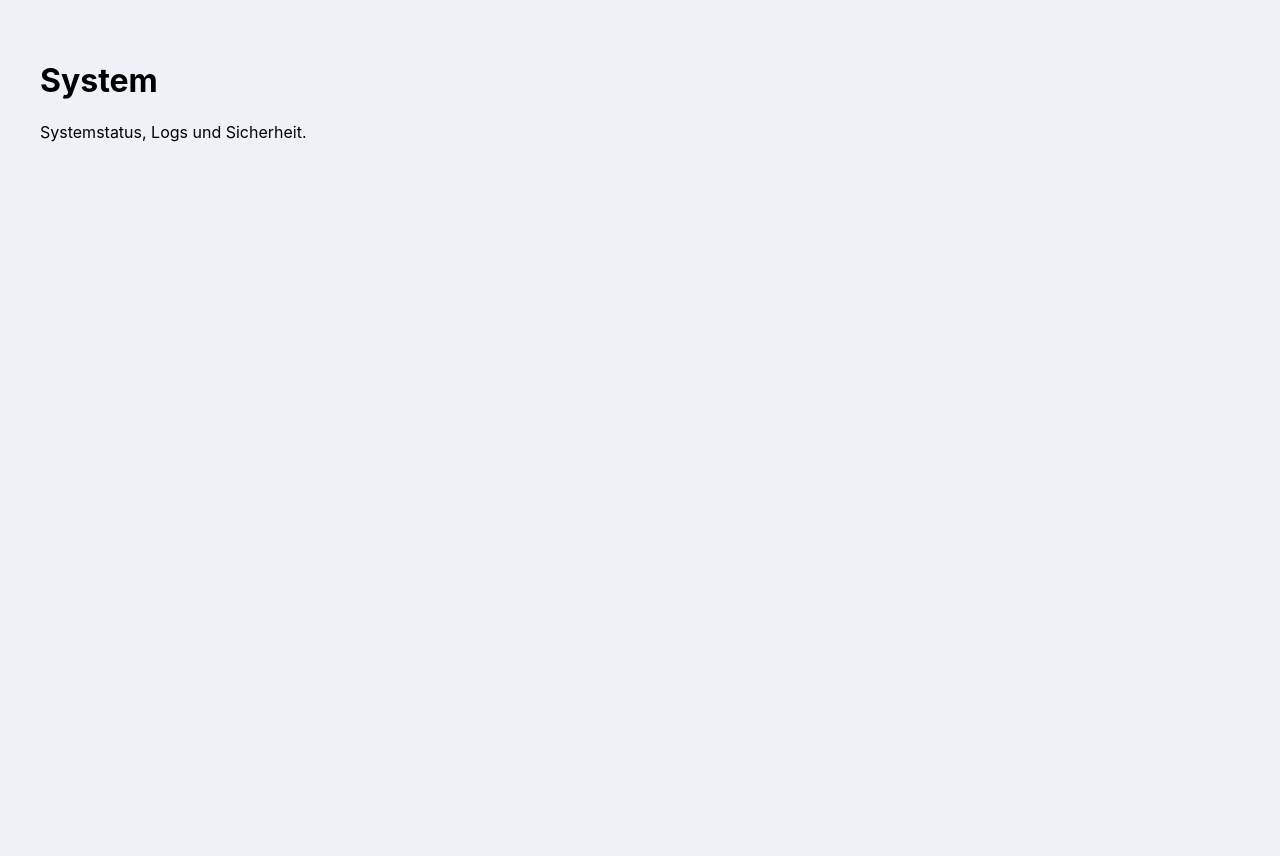
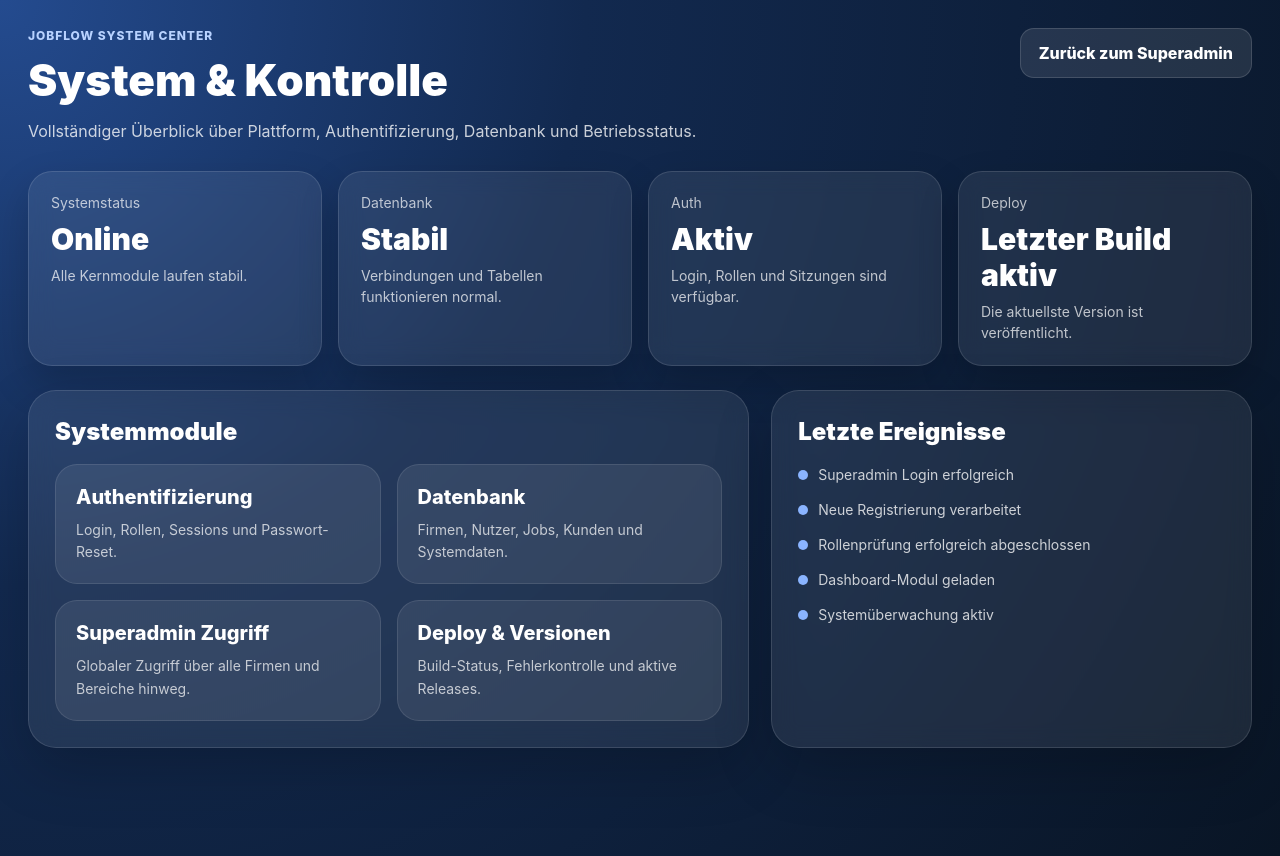
Before and after one commit to jobflow-app/jobflow-app, a Next.js app: page /admin/system in a window 1280 px wide. Before the commit the page ends 800 px from the top, so only its background shows below. Built offline with nearby package versions, Linux system fonts and the light colour scheme.

Commit message:
Update page.jsx

```diff
--- a/app/admin/system/page.jsx
+++ b/app/admin/system/page.jsx
@@ -1,8 +1,299 @@
+'use client'
+
+import Link from 'next/link'
+
 export default function AdminSystemPage() {
+  const systemCards = [
+    {
+      title: 'Systemstatus',
+      value: 'Online',
+      text: 'Alle Kernmodule laufen stabil.',
+    },
+    {
+      title: 'Datenbank',
+      value: 'Stabil',
+      text: 'Verbindungen und Tabellen funktionieren normal.',
+    },
+    {
+      title: 'Auth',
+      value: 'Aktiv',
+      text: 'Login, Rollen und Sitzungen sind verfügbar.',
+    },
+    {
+      title: 'Deploy',
+      value: 'Letzter Build aktiv',
+      text: 'Die aktuellste Version ist veröffentlicht.',
+    },
+  ]
+
+  const logs = [
+    'Superadmin Login erfolgreich',
+    'Neue Registrierung verarbeitet',
+    'Rollenprüfung erfolgreich abgeschlossen',
+    'Dashboard-Modul geladen',
+    'Systemüberwachung aktiv',
+  ]
+
   return (
-    <main style={{ padding: 40 }}>
-      <h1>System</h1>
-      <p>Systemstatus, Logs und Sicherheit.</p>
+    <main style={styles.page}>
+      <div style={styles.container}>
+        <div style={styles.topBar}>
+          <div>
+            <p style={styles.eyebrow}>JOBFLOW SYSTEM CENTER</p>
+            <h1 style={styles.title}>System & Kontrolle</h1>
+            <p style={styles.subtitle}>
+              Vollständiger Überblick über Plattform, Authentifizierung,
+              Datenbank und Betriebsstatus.
+            </p>
+          </div>
+
+          <Link href="/admin" style={styles.backButton}>
+            Zurück zum Superadmin
+          </Link>
+        </div>
+
+        <div style={styles.statsGrid}>
+          {systemCards.map((item) => (
+            <div key={item.title} style={styles.statCard}>
+              <p style={styles.statLabel}>{item.title}</p>
+              <h3 style={styles.statValue}>{item.value}</h3>
+              <p style={styles.statText}>{item.text}</p>
+            </div>
+          ))}
+        </div>
+
+        <div style={styles.mainGrid}>
+          <div style={styles.panel}>
+            <h2 style={styles.panelTitle}>Systemmodule</h2>
+
+            <div style={styles.moduleGrid}>
+              <div style={styles.moduleCard}>
+                <h3 style={styles.moduleTitle}>Authentifizierung</h3>
+                <p style={styles.moduleText}>
+                  Login, Rollen, Sessions und Passwort-Reset.
+                </p>
+              </div>
+
+              <div style={styles.moduleCard}>
+                <h3 style={styles.moduleTitle}>Datenbank</h3>
+                <p style={styles.moduleText}>
+                  Firmen, Nutzer, Jobs, Kunden und Systemdaten.
+                </p>
+              </div>
+
+              <div style={styles.moduleCard}>
+                <h3 style={styles.moduleTitle}>Superadmin Zugriff</h3>
+                <p style={styles.moduleText}>
+                  Globaler Zugriff über alle Firmen und Bereiche hinweg.
+                </p>
+              </div>
+
+              <div style={styles.moduleCard}>
+                <h3 style={styles.moduleTitle}>Deploy & Versionen</h3>
+                <p style={styles.moduleText}>
+                  Build-Status, Fehlerkontrolle und aktive Releases.
+                </p>
+              </div>
+            </div>
+          </div>
+
+          <div style={styles.sidePanel}>
+            <h2 style={styles.panelTitle}>Letzte Ereignisse</h2>
+
+            <div style={styles.logList}>
+              {logs.map((log, index) => (
+                <div key={index} style={styles.logItem}>
+                  <div style={styles.logDot} />
+                  <p style={styles.logText}>{log}</p>
+                </div>
+              ))}
+            </div>
+          </div>
+        </div>
+      </div>
     </main>
   )
 }
+
+const styles = {
+  page: {
+    minHeight: '100vh',
+    background:
+      'radial-gradient(circle at top left, #244b8f 0%, #12294f 38%, #091525 100%)',
+    padding: '28px',
+  },
+
+  container: {
+    maxWidth: '1400px',
+    margin: '0 auto',
+  },
+
+  topBar: {
+    display: 'flex',
+    justifyContent: 'space-between',
+    alignItems: 'flex-start',
+    gap: '20px',
+    flexWrap: 'wrap',
+    marginBottom: '26px',
+  },
+
+  eyebrow: {
+    margin: 0,
+    color: '#b8d2ff',
+    fontSize: '12px',
+    fontWeight: '800',
+    letterSpacing: '0.08em',
+    marginBottom: '10px',
+  },
+
+  title: {
+    margin: 0,
+    color: '#ffffff',
+    fontSize: '44px',
+    fontWeight: '900',
+    marginBottom: '12px',
+  },
+
+  subtitle: {
+    margin: 0,
+    color: 'rgba(255,255,255,0.78)',
+    maxWidth: '760px',
+    lineHeight: '1.6',
+    fontSize: '16px',
+  },
+
+  backButton: {
+    textDecoration: 'none',
+    background: 'rgba(255,255,255,0.1)',
+    color: '#ffffff',
+    padding: '14px 18px',
+    borderRadius: '14px',
+    fontWeight: '800',
+    border: '1px solid rgba(255,255,255,0.14)',
+  },
+
+  statsGrid: {
+    display: 'grid',
+    gridTemplateColumns: 'repeat(auto-fit, minmax(220px, 1fr))',
+    gap: '16px',
+    marginBottom: '24px',
+  },
+
+  statCard: {
+    background: 'rgba(255,255,255,0.08)',
+    border: '1px solid rgba(255,255,255,0.12)',
+    borderRadius: '24px',
+    padding: '22px',
+    boxShadow: '0 18px 40px rgba(0,0,0,0.20)',
+    backdropFilter: 'blur(12px)',
+  },
+
+  statLabel: {
+    margin: 0,
+    color: 'rgba(255,255,255,0.7)',
+    fontSize: '14px',
+    marginBottom: '10px',
+  },
+
+  statValue: {
+    margin: 0,
+    color: '#ffffff',
+    fontSize: '30px',
+    fontWeight: '900',
+    marginBottom: '8px',
+  },
+
+  statText: {
+    margin: 0,
+    color: 'rgba(255,255,255,0.72)',
+    fontSize: '14px',
+    lineHeight: '1.5',
+  },
+
+  mainGrid: {
+    display: 'grid',
+    gridTemplateColumns: '1.2fr 0.8fr',
+    gap: '22px',
+  },
+
+  panel: {
+    background: 'rgba(255,255,255,0.08)',
+    border: '1px solid rgba(255,255,255,0.12)',
+    borderRadius: '28px',
+    padding: '26px',
+    boxShadow: '0 22px 60px rgba(0,0,0,0.20)',
+    backdropFilter: 'blur(12px)',
+  },
+
+  sidePanel: {
+    background: 'rgba(255,255,255,0.08)',
+    border: '1px solid rgba(255,255,255,0.12)',
+    borderRadius: '28px',
+    padding: '26px',
+    boxShadow: '0 22px 60px rgba(0,0,0,0.20)',
+    backdropFilter: 'blur(12px)',
+  },
+
+  panelTitle: {
+    margin: 0,
+    color: '#ffffff',
+    fontSize: '24px',
+    fontWeight: '900',
+    marginBottom: '18px',
+  },
+
+  moduleGrid: {
+    display: 'grid',
+    gridTemplateColumns: 'repeat(auto-fit, minmax(220px, 1fr))',
+    gap: '16px',
+  },
+
+  moduleCard: {
+    background: 'rgba(255,255,255,0.08)',
+    border: '1px solid rgba(255,255,255,0.10)',
+    borderRadius: '22px',
+    padding: '20px',
+  },
+
+  moduleTitle: {
+    margin: 0,
+    color: '#ffffff',
+    fontSize: '20px',
+    fontWeight: '800',
+    marginBottom: '10px',
+  },
+
+  moduleText: {
+    margin: 0,
+    color: 'rgba(255,255,255,0.72)',
+    fontSize: '14px',
+    lineHeight: '1.6',
+  },
+
+  logList: {
+    display: 'grid',
+    gap: '14px',
+  },
+
+  logItem: {
+    display: 'flex',
+    alignItems: 'flex-start',
+    gap: '10px',
+  },
+
+  logDot: {
+    width: '10px',
+    height: '10px',
+    borderRadius: '999px',
+    background: '#8ab4ff',
+    marginTop: '6px',
+    flexShrink: 0,
+  },
+
+  logText: {
+    margin: 0,
+    color: 'rgba(255,255,255,0.78)',
+    fontSize: '14px',
+    lineHeight: '1.5',
+  },
+}
```
